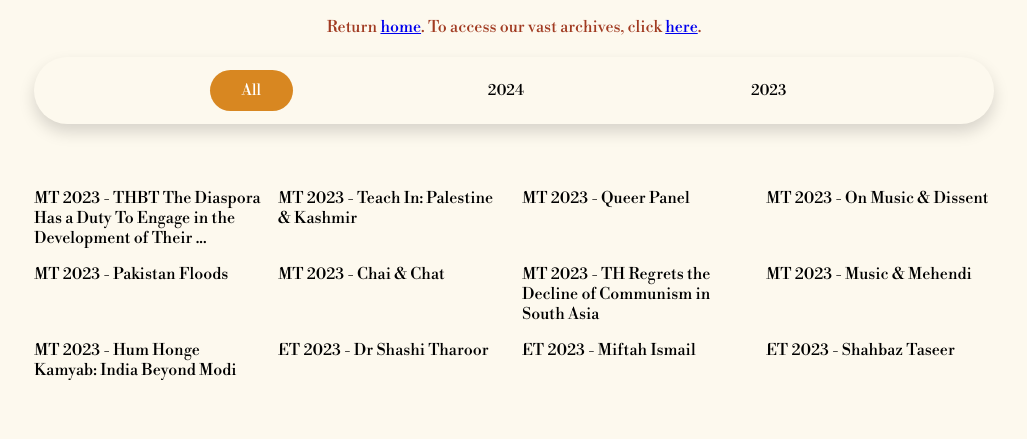
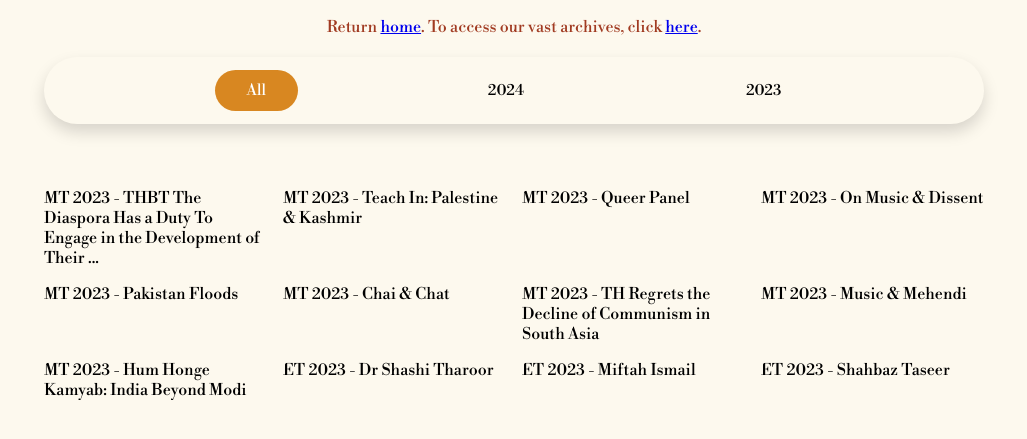
Before and after one commit to aneeqkakroo/cambridgemajlis, a website: page minutes.html in a window 1280 px wide. Shown: the part 131-570 px from the top of the page, without its empty margins (126-1153 px from the left). Drawn offline with nearby package versions, Linux system fonts and the light colour scheme.

Commit message:
Update minutes.html

```diff
--- a/minutes.html
+++ b/minutes.html
@@ -144,7 +144,7 @@
     </div>
     <!--====== Gallery Section ======-->
     <section id="gallery">
-        <div class="container">
+        <div class="container" style="padding: 0 10px;">
             <!-- Filterable Gallery -->
             <ul class="gallery_tabs">
                 <li class="active" data-filter="all">All</li>
```
